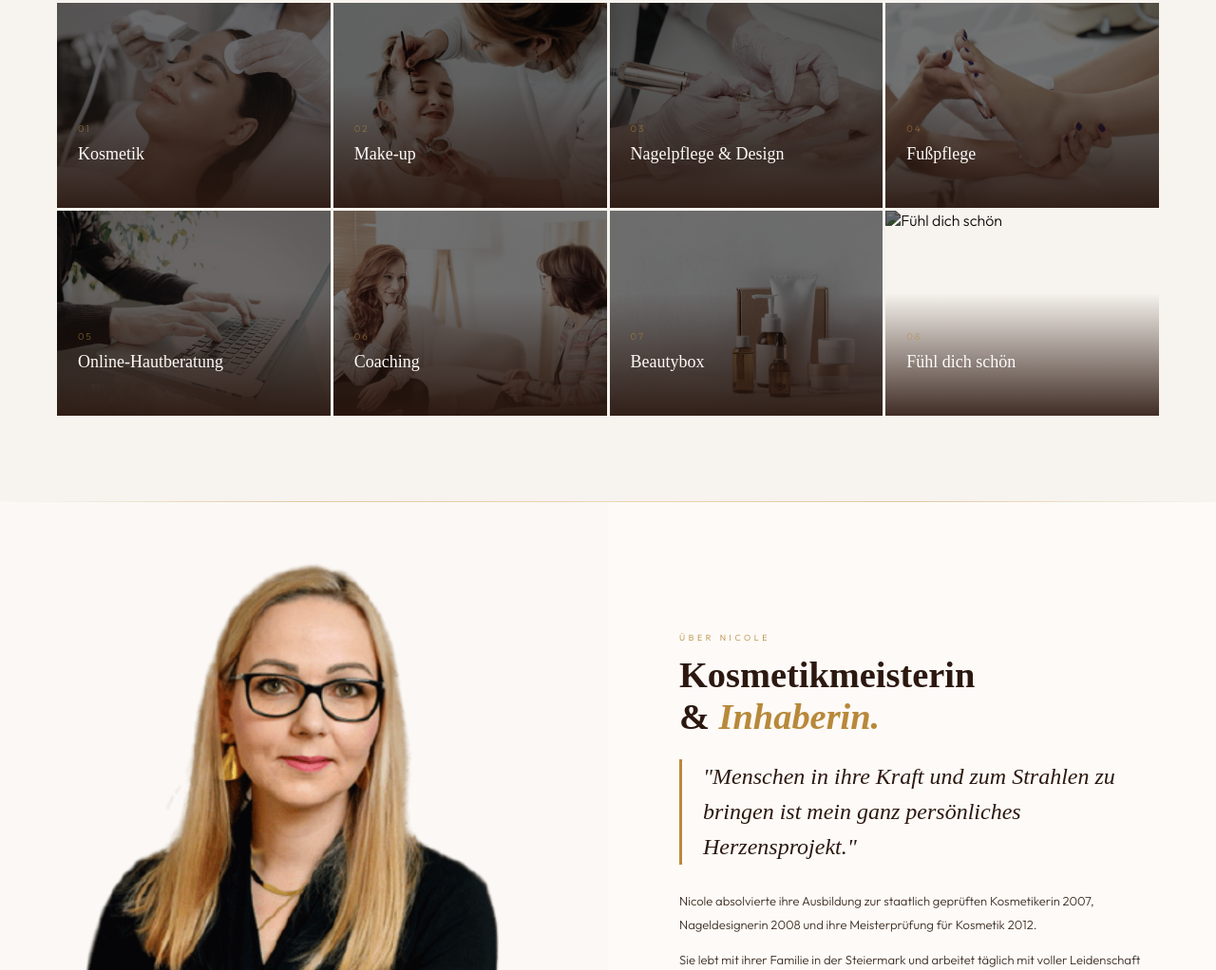
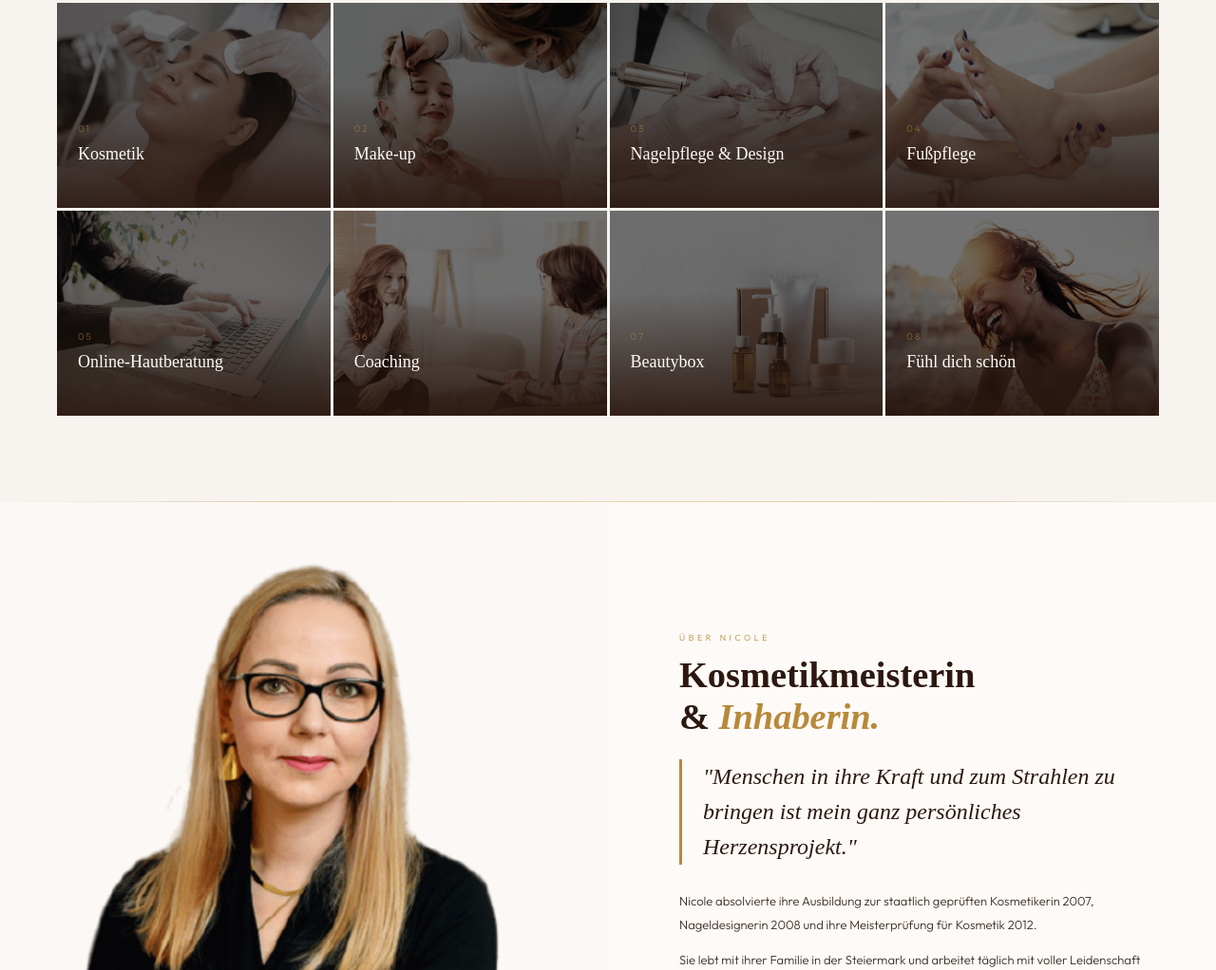
Before and after one commit to rjstudiooffice/Beautyup, a plain HTML site: page Index.html in a window 1280 px wide. Shown: the part 1075-2097 px from the top of the page at 95% size. Drawn offline with Linux system fonts and the light colour scheme; a web font is replaced by a local one.

Commit message:
Update Index.html

```diff
--- a/Index.html
+++ b/Index.html
@@ -405,7 +405,7 @@ footer{background:var(--mocha);padding:36px 60px;display:flex;align-items:center
       <div class="pgrid-overlay"><div class="pgrid-num">07</div><div class="pgrid-name">Beautybox</div><div class="pgrid-sub">Kuratierte Schönheitsprodukte direkt zu dir.</div><span class="pgrid-arrow">→</span></div>
     </div>
     <div class="pgrid-tile reveal rd3">
-      <img src="leistung-fuehldichhschoen.png" alt="Fühl dich schön">
+      <img src="leistung-fuehldichschoen.png" alt="Fühl dich schön">
       <div class="pgrid-overlay"><div class="pgrid-num">08</div><div class="pgrid-name">Fühl dich schön</div><div class="pgrid-sub">Das Onlineprogramm — dein persönliches Erfolgsrezept.</div><span class="pgrid-arrow">→</span></div>
     </div>
   </div>
```
